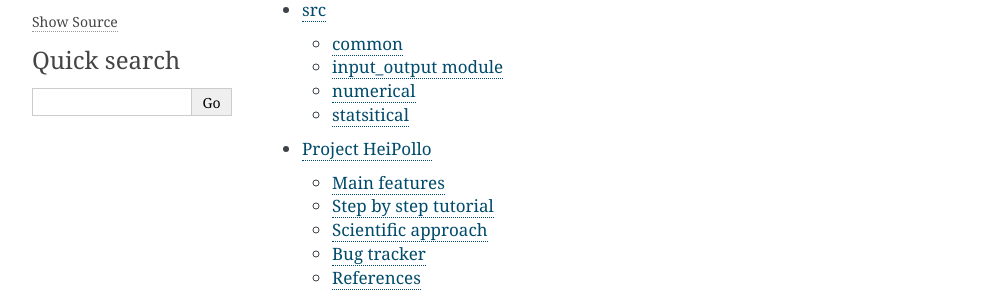
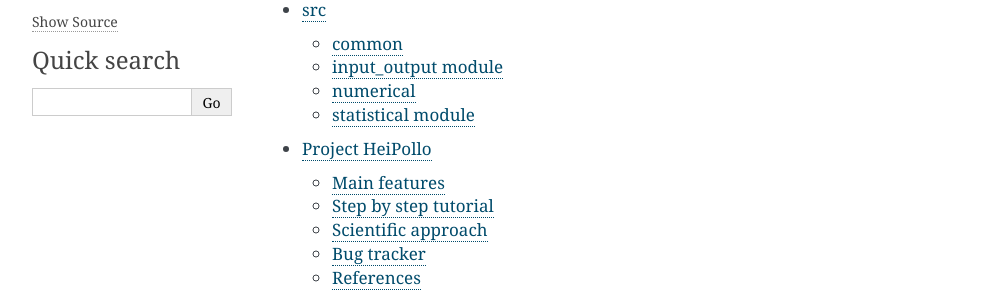
Before and after one commit to pauleonix/ssd_course, a Sphinx documentation site: the page built from docs/source/index.rst, in a window 1280 px wide. Shown: the part 202-500 px from the top of the page, without its empty margins (148-1140 px from the left). Built offline with Sphinx 7.4.7, drawn with Linux system fonts in a browser that asks for light colours.

Commit message:
Fix docs

```diff
--- a/docs/source/conf.py
+++ b/docs/source/conf.py
@@ -14,7 +14,6 @@ import os
 import sys
 
 sys.path.insert(0, os.path.abspath("../../src"))
-sys.path.insert(0, os.path.abspath("../../"))
 
 
 # -- Project information -----------------------------------------------------
--- a/docs/source/statistical.rst
+++ b/docs/source/statistical.rst
@@ -1,5 +1,5 @@
-statsitical
-===========
+statistical module
+==================
 
 .. automodule:: statistical
    :members:
```
